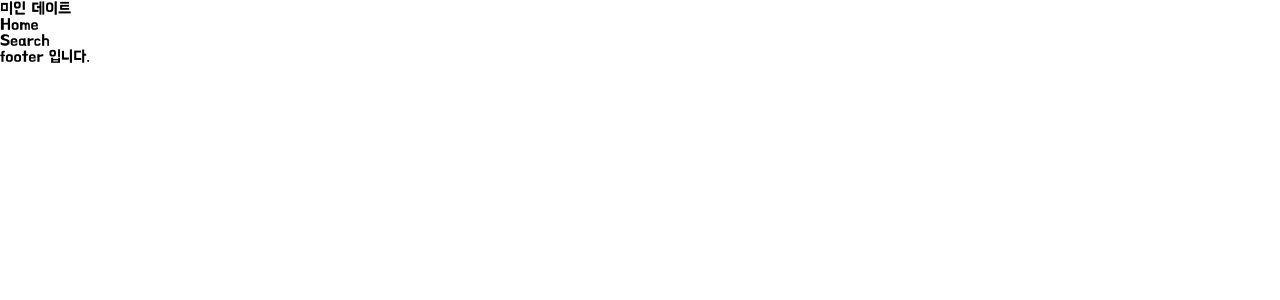
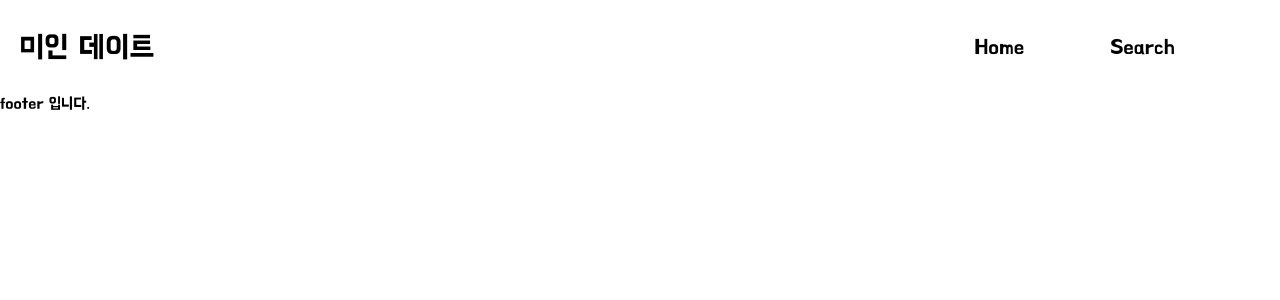
Before and after one commit to Miintoo/miinnDate-project, a React (Vite) app: page / in a window 1280 px wide. Shown: the top 300 px of the page. Built offline with nearby package versions, Linux system fonts and the light colour scheme.

Commit message:
[Feat]: header 컴포넌트 스타일링 작업

```diff
--- a/src/components/header/Header.tsx
+++ b/src/components/header/Header.tsx
@@ -1,11 +1,13 @@
+import styles from './header.module.scss';
+
 export default function Header() {
   return (
-    <section>
-      <div>
-        <h1>미인 데이트</h1>
-        <div>
+    <section className={styles.header}>
+      <div className={styles.headerInner}>
+        <h1 className={styles.title}>미인 데이트</h1>
+        <div className={styles.buttonContainer}>
           <nav>
-            <ul>
+            <ul className={styles.buttonList}>
               <li>Home</li>
               <li>Search</li>
             </ul>
--- a/src/components/header/header.module.scss
+++ b/src/components/header/header.module.scss
@@ -0,0 +1,43 @@
+.header {
+  height: 5.94rem;
+
+  .headerInner {
+    display: flex;
+    justify-content: space-between;
+    align-items: center;
+
+    height: 100%;
+    padding: 0 1.2rem;
+
+    .title {
+      font-size: 1.9rem;
+
+      cursor: pointer;
+    }
+
+    .buttonContainer {
+      width: 30%;
+      height: 100%;
+
+      nav {
+        height: 100%;
+        .buttonList {
+          display: flex;
+          justify-content: space-evenly;
+          align-items: center;
+          height: 100%;
+
+          li {
+            font-size: 1.3rem;
+
+            cursor: pointer;
+
+            &:hover {
+              opacity: 0.5;
+            }
+          }
+        }
+      }
+    }
+  }
+}
```
